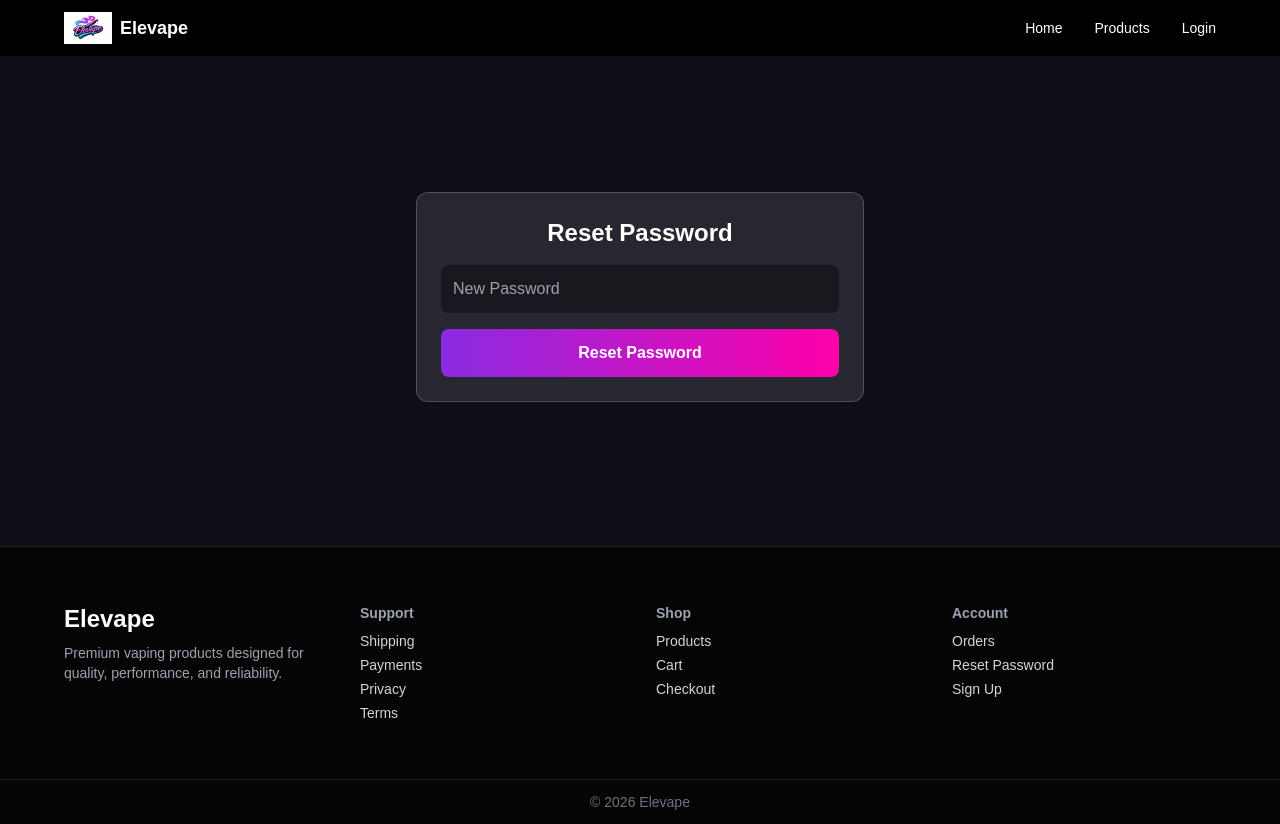
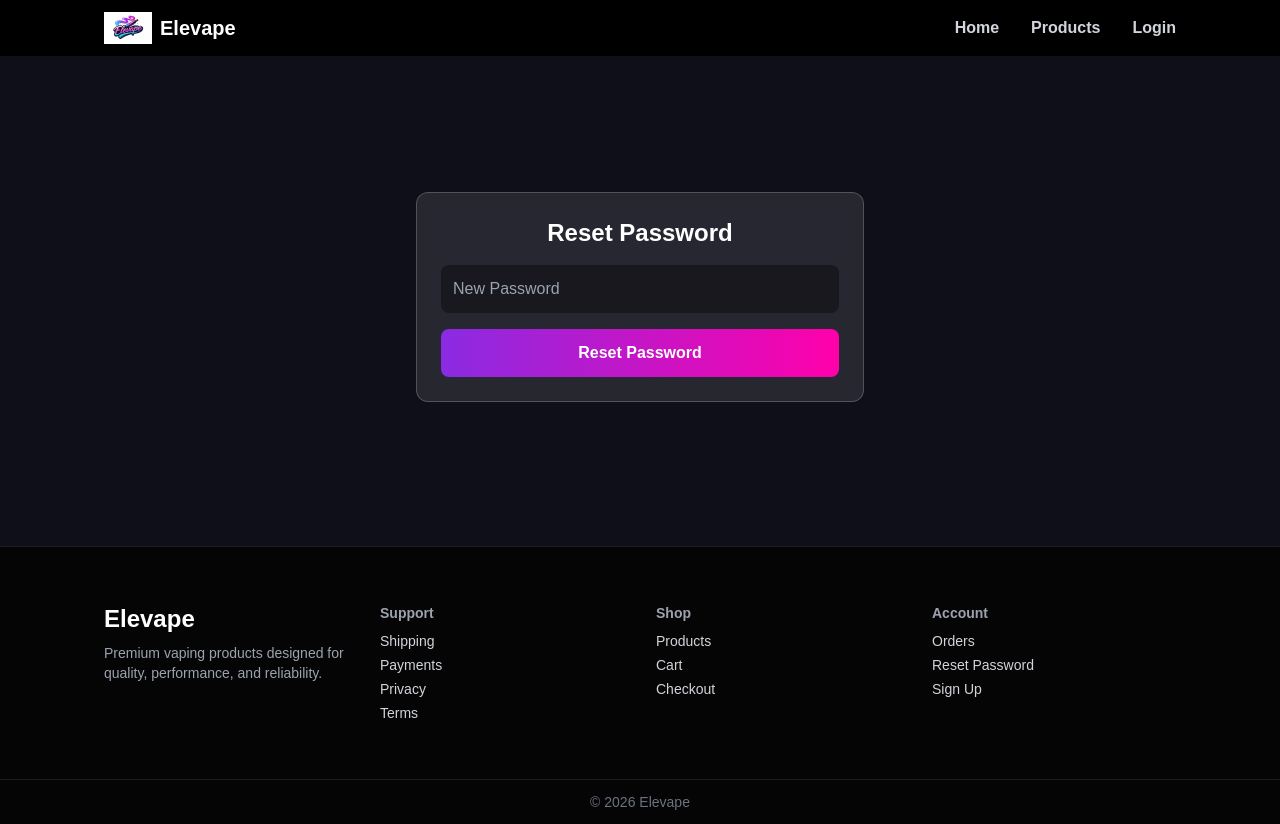
Before and after one commit to Limpaso-dev/ELEVAPE, a React (Vite) app in the folder frontend/: page /reset-password/1 in a window 1280 px wide. Both pictures are taken after a click on the button "Yes". Built offline with nearby package versions, Linux system fonts and the light colour scheme; no server answers.

Commit message:
feat: improve navbar UI

```diff
--- a/frontend/src/components/Footer.jsx
+++ b/frontend/src/components/Footer.jsx
@@ -2,18 +2,20 @@ import { Link } from "react-router-dom";
 
 export default function Footer() {
   return (
-    <footer className="bg-[#050505] text-white mt-16">
+    <footer className="bg-[#050505] text-white mt-12 sm:mt-16">
 
       {/* TOP LINE */}
       <div className="w-full h-[1px] bg-white/10" />
 
       {/* CONTENT */}
-      <div className="px-4 md:px-16 py-10 md:py-14 grid grid-cols-1 sm:grid-cols-2 md:grid-cols-4 gap-8">
+      <div className="w-full max-w-6xl mx-auto px-4 sm:px-6 md:px-10 py-10 md:py-14 grid grid-cols-1 sm:grid-cols-2 md:grid-cols-4 gap-8">
 
         {/* BRAND */}
         <div>
-          <h2 className="text-lg md:text-2xl font-bold">Elevape</h2>
-          <p className="mt-2 text-gray-400 text-xs md:text-sm leading-relaxed">
+          <h2 className="text-lg sm:text-xl md:text-2xl font-bold">
+            Elevape
+          </h2>
+          <p className="mt-2 text-gray-400 text-xs sm:text-sm leading-relaxed">
             Premium vaping products designed for quality, performance, and reliability.
           </p>
         </div>
@@ -23,7 +25,7 @@ export default function Footer() {
           <h3 className="font-semibold mb-2 text-gray-400 text-sm">
             Support
           </h3>
-          <ul className="space-y-1 text-xs md:text-sm text-gray-300">
+          <ul className="space-y-1 text-xs sm:text-sm text-gray-300">
             <li><Link to="/shipping" className="hover:text-white">Shipping</Link></li>
             <li><Link to="/payment" className="hover:text-white">Payments</Link></li>
             <li><Link to="/privacy" className="hover:text-white">Privacy</Link></li>
@@ -36,7 +38,7 @@ export default function Footer() {
           <h3 className="font-semibold mb-2 text-gray-400 text-sm">
             Shop
           </h3>
-          <ul className="space-y-1 text-xs md:text-sm text-gray-300">
+          <ul className="space-y-1 text-xs sm:text-sm text-gray-300">
             <li><Link to="/products" className="hover:text-white">Products</Link></li>
             <li><Link to="/cart" className="hover:text-white">Cart</Link></li>
             <li><Link to="/checkout" className="hover:text-white">Checkout</Link></li>
@@ -48,7 +50,7 @@ export default function Footer() {
           <h3 className="font-semibold mb-2 text-gray-400 text-sm">
             Account
           </h3>
-          <ul className="space-y-1 text-xs md:text-sm text-gray-300">
+          <ul className="space-y-1 text-xs sm:text-sm text-gray-300">
             <li><Link to="/orders" className="hover:text-white">Orders</Link></li>
             <li><Link to="/forgot-password" className="hover:text-white">Reset Password</Link></li>
             <li><Link to="/register" className="hover:text-white">Sign Up</Link></li>
@@ -57,7 +59,7 @@ export default function Footer() {
       </div>
 
       {/* BOTTOM */}
-      <div className="border-t border-white/10 text-center py-3 text-xs md:text-sm text-gray-500">
+      <div className="border-t border-white/10 text-center py-3 text-xs sm:text-sm text-gray-500">
         © {new Date().getFullYear()} Elevape
       </div>
     </footer>
--- a/frontend/src/components/Navbar.jsx
+++ b/frontend/src/components/Navbar.jsx
@@ -22,6 +22,14 @@ export default function Navbar() {
     navigate("/login");
   };
 
+  // 🔥 ACTIVE LINK STYLE
+  const navLink = (path) =>
+    `relative font-semibold text-sm sm:text-base transition ${
+      location.pathname === path
+        ? "text-white after:absolute after:-bottom-1 after:left-0 after:w-full after:h-[2px] after:bg-white"
+        : "text-gray-300 hover:text-white"
+    }`;
+
   return (
     <nav
       className={`fixed w-full top-0 z-50 transition-all duration-300 ${
@@ -29,48 +37,59 @@ export default function Navbar() {
       }`}
     >
       {/* TOP */}
-      <div className="flex justify-between items-center px-3 md:px-16 text-white">
+      <div className="w-full max-w-6xl mx-auto flex justify-between items-center px-4 sm:px-6 md:px-10 text-white">
 
         {/* LOGO */}
         <div
           onClick={() => navigate("/")}
           className="flex items-center gap-2 cursor-pointer"
         >
-          <img src="/images/Elevape logo.png" className="h-6 md:h-8" />
-          <span className="text-sm md:text-lg font-semibold">
+          <img src="/images/Elevape logo.png" className="h-6 sm:h-7 md:h-8" />
+          <span className="text-base sm:text-lg md:text-xl font-bold">
             Elevape
           </span>
         </div>
 
         {/* DESKTOP */}
-        <div className="hidden md:flex items-center gap-8 text-sm">
-          <Link to="/">Home</Link>
-          <Link to="/products">Products</Link>
+        <div className="hidden md:flex items-center gap-6 lg:gap-8">
+
+          <Link to="/" className={navLink("/")}>Home</Link>
+          <Link to="/products" className={navLink("/products")}>Products</Link>
 
           {user && !user.isAdmin && (
             <>
-              <Link to="/cart">Cart ({totalItems})</Link>
-              <Link to="/orders">Orders</Link>
+              <Link to="/cart" className={navLink("/cart")}>
+                Cart ({totalItems})
+              </Link>
+              <Link to="/orders" className={navLink("/orders")}>
+                Orders
+              </Link>
             </>
           )}
 
-          {user?.isAdmin && <Link to="/admin">Admin</Link>}
+          {user?.isAdmin && (
+            <Link to="/admin" className={navLink("/admin")}>
+              Admin
+            </Link>
+          )}
 
           {user ? (
             <button
               onClick={logout}
-              className="bg-white text-black px-3 py-1 rounded"
+              className="bg-white text-black px-3 py-1 rounded text-sm font-semibold"
             >
               Logout
             </button>
           ) : (
-            <Link to="/login">Login</Link>
+            <Link to="/login" className={navLink("/login")}>
+              Login
+            </Link>
           )}
         </div>
 
         {/* MOBILE BUTTON */}
         <button
-          className="md:hidden text-lg"
+          className="md:hidden text-xl"
           onClick={() => setOpen(true)}
         >
           ☰
@@ -87,19 +106,20 @@ export default function Navbar() {
 
       {/* MOBILE DRAWER */}
       <div
-        className={`fixed top-0 right-0 h-screen w-[70%] max-w-[260px] bg-black z-50 transform transition-transform duration-300 ${
+        className={`fixed top-0 right-0 h-screen w-[75%] max-w-[280px] bg-black z-50 transform transition-transform duration-300 ${
           open ? "translate-x-0" : "translate-x-full"
         }`}
       >
-        <div className="p-4 text-white">
+        <div className="p-5 text-white flex flex-col h-full">
 
           {/* CLOSE */}
-          <div className="flex justify-end mb-4">
+          <div className="flex justify-end mb-6">
             <button onClick={() => setOpen(false)}>✕</button>
           </div>
 
           {/* LINKS */}
-          <div className="flex flex-col gap-3 text-sm">
+          <div className="flex flex-col gap-4 text-base font-semibold">
+
             <Link to="/" onClick={() => setOpen(false)}>Home</Link>
             <Link to="/products" onClick={() => setOpen(false)}>Products</Link>
 
@@ -122,11 +142,11 @@ export default function Navbar() {
           </div>
 
           {/* ACTION */}
-          <div className="mt-5">
+          <div className="mt-auto">
             {user ? (
               <button
                 onClick={logout}
-                className="w-full bg-white text-black px-3 py-2 rounded text-sm"
+                className="w-full bg-white text-black px-3 py-2 rounded text-sm font-semibold"
               >
                 Logout
               </button>
@@ -134,7 +154,7 @@ export default function Navbar() {
               <Link
                 to="/login"
                 onClick={() => setOpen(false)}
-                className="block text-center"
+                className="block text-center font-semibold"
               >
                 Login
               </Link>
```
